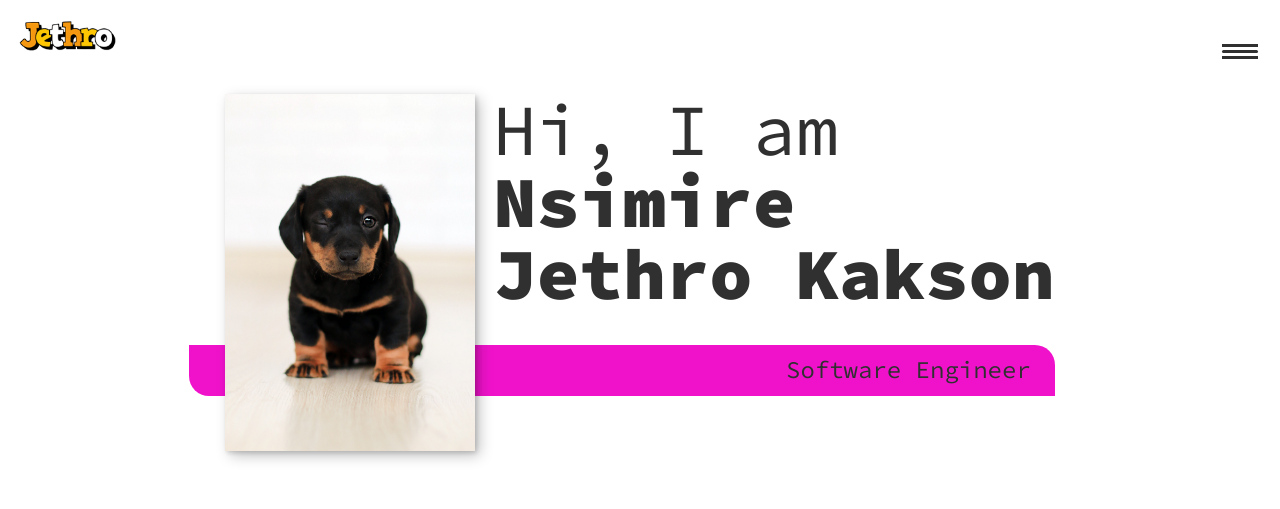
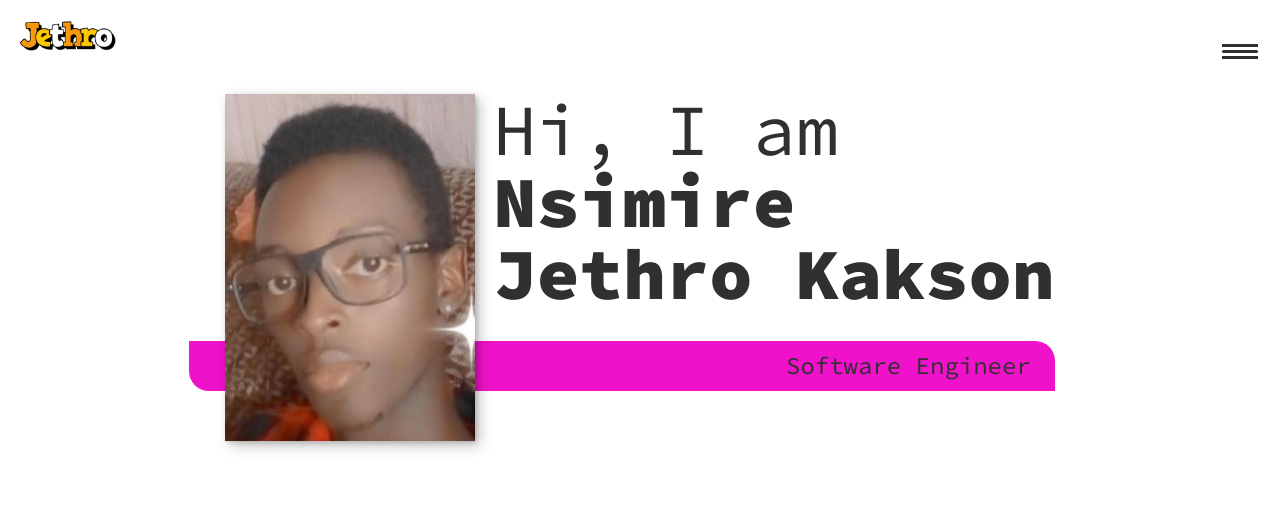
Before and after one commit to JethroKakson/portfolio-best, a plain HTML site: page index.html in a window 1280 px wide. Shown: the top 509 px of the page. Drawn offline with nearby package versions, Linux system fonts and the light colour scheme.

Commit message:
added photo

```diff
--- a/index.html
+++ b/index.html
@@ -42,7 +42,7 @@
             Hi, I am <strong><h1><strong>Nsimire</strong></h1> Jethro Kakson</strong>
         </h1>
         <p class="section__subtitle section__subtitle--intro">Software Engineer</p>
-        <img src="assets/puppy.jpg" alt="my photo" class="intro__img">
+        <img src="assets/jeth.png" alt="my photo" class="intro__img">
     </section>
 
     <!-- my services -->
--- a/style.css
+++ b/style.css
@@ -148,7 +148,6 @@ header{
 
 .nav{
     position: fixed;
-    /* background: var(--clr-dark); */
     color: var(--clr-light);
     left: 30%;
     top: .9%;
@@ -161,7 +160,6 @@ header{
     flex-direction: row;
     list-style: none;
     justify-content: space-evenly;
-    /* z-index: 1000; */
     align-items: center;
     transform: translateX(120%);
     transition: transform 250ms cubic-bezier(.5, 0, .5, 1);
@@ -200,7 +198,6 @@ header{
         width: 20%;
     }
     .nav{
-        /* position: fixed; */
         color: var(--clr-light);
         left: 0;
         top: 8%;
@@ -217,8 +214,6 @@ header{
         flex-direction: row;
         list-style: none;
         justify-content: space-evenly;
-        /* position: absolute; */
-        /* z-index: 1000; */
         align-items: center;
         transform: translateX(130%);
         transition: transform 250ms cubic-bezier(.5, 0, .5, 1);
@@ -288,7 +283,6 @@ header{
 
 .nav-open .nav__list{
     transform: translateX(0%);
-    z-index: 1000;
 }
 
 @media (max-width: 600px){
```
Also changed, not shown: assets/jeth.png (added), 1 other file.
